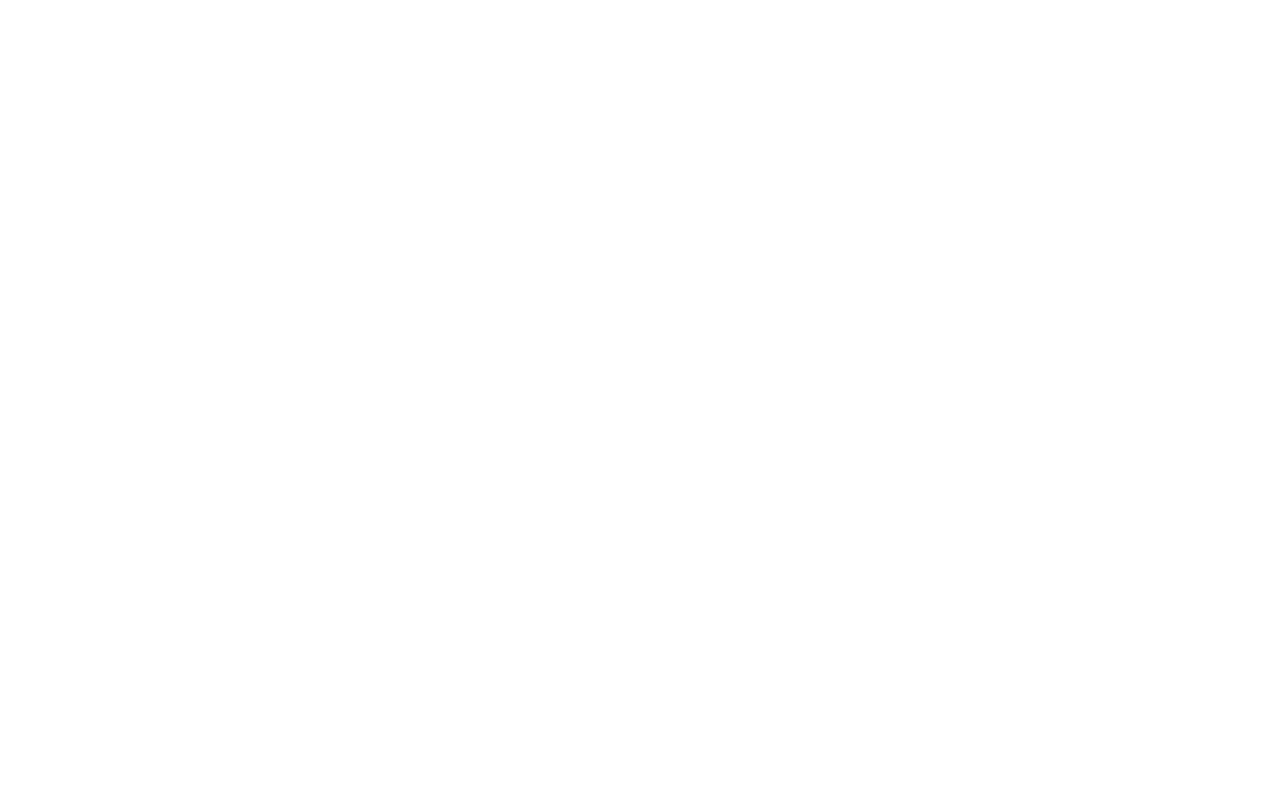
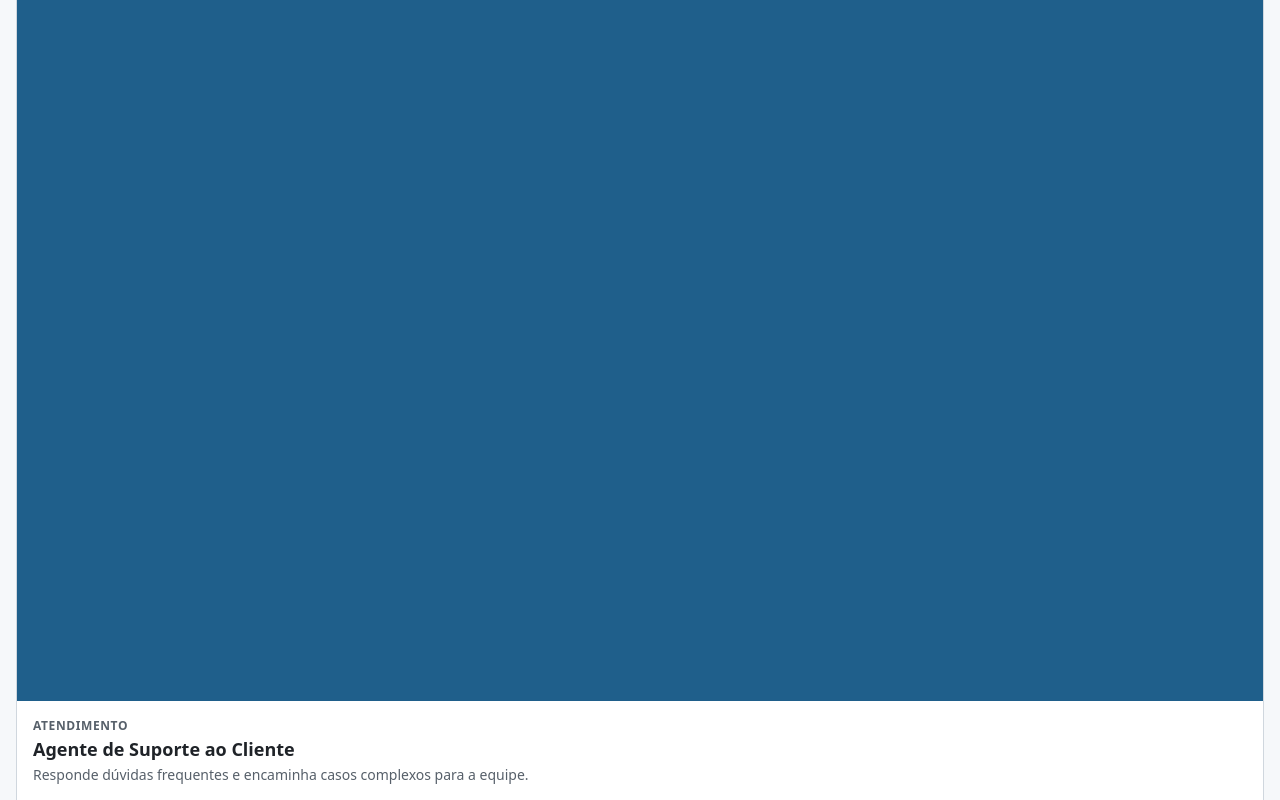
Before and after one commit to alvesblucas/vitrine-produtos-responsiva, a React (Vite) app: page / in a window 1280 px wide. Shown: the part 300-1100 px from the top of the page. Before the commit the page ends 800 px from the top, so only its background shows below. Built offline with nearby package versions, Linux system fonts and the light colour scheme.

Commit message:
adiciona card de agente

```diff
--- a/index.html
+++ b/index.html
@@ -4,7 +4,7 @@
     <meta charset="UTF-8" />
     <link rel="icon" type="image/svg+xml" href="/favicon.svg" />
     <meta name="viewport" content="width=device-width, initial-scale=1.0" />
-    <title>Loja Exemplo — Vitrine de produtos</title>
+    <title>Agentes Exemplo — Vitrine de agentes de IA</title>
   </head>
   <body>
     <div id="root"></div>
--- a/src/App.jsx
+++ b/src/App.jsx
@@ -1,7 +1,18 @@
+import agents from './data/agents.json'
+import ProductCard from './components/ProductCard/ProductCard.jsx'
+
 function App() {
   return (
     <main className="app">
-      <h1 className="app__title">Loja Exemplo</h1>
+      <h1 className="app__title">Agentes Exemplo</h1>
+
+      <ul className="app__list">
+        {agents.map((agent) => (
+          <li key={agent.id} className="app__item">
+            <ProductCard agent={agent} />
+          </li>
+        ))}
+      </ul>
     </main>
   )
 }
--- /dev/null
+++ b/src/components/ProductCard/ProductCard.css
@@ -0,0 +1,61 @@
+.product-card {
+  display: flex;
+  flex-direction: column;
+  height: 100%;
+  border: 1px solid var(--color-border);
+  border-radius: var(--radius);
+  background: var(--color-surface);
+  overflow: hidden;
+}
+
+/* aspect-ratio reserva o espaço da imagem e evita o layout "pular". */
+.product-card__image {
+  aspect-ratio: 4 / 3;
+}
+
+.product-card__body {
+  display: flex;
+  flex-direction: column;
+  gap: 0.25rem;
+  padding: 1rem;
+}
+
+.product-card__category {
+  margin: 0;
+  font-size: 0.75rem;
+  font-weight: 600;
+  text-transform: uppercase;
+  letter-spacing: 0.05em;
+  color: var(--color-text-muted);
+}
+
+.product-card__name {
+  margin: 0;
+  font-size: 1.125rem;
+  line-height: 1.3;
+}
+
+.product-card__specialty {
+  margin: 0 0 0.75rem;
+  font-size: 0.875rem;
+  line-height: 1.4;
+  color: var(--color-text-muted);
+}
+
+.product-card__license {
+  margin: 0;
+  font-size: 0.75rem;
+  color: var(--color-text-muted);
+}
+
+.product-card__price {
+  margin: 0;
+  font-size: 1.5rem;
+  font-weight: 700;
+}
+
+.product-card__installments {
+  margin: 0;
+  font-size: 0.875rem;
+  color: var(--color-text-muted);
+}
--- /dev/null
+++ b/src/components/ProductCard/ProductCard.jsx
@@ -0,0 +1,31 @@
+import { formatPrice, getInstallmentInCents, INSTALLMENTS } from '../../utils/formatPrice.js'
+import './ProductCard.css'
+
+function ProductCard({ agent }) {
+  const { name, category, specialty, priceInCents, color } = agent
+
+  return (
+    <article className="product-card">
+      <div
+        className="product-card__image"
+        style={{ backgroundColor: color }}
+        role="img"
+        aria-label={`Imagem ilustrativa: ${name}`}
+      />
+
+      <div className="product-card__body">
+        <p className="product-card__category">{category}</p>
+        <h2 className="product-card__name">{name}</h2>
+        <p className="product-card__specialty">{specialty}</p>
+
+        <p className="product-card__license">Licença anual</p>
+        <p className="product-card__price">{formatPrice(priceInCents)}</p>
+        <p className="product-card__installments">
+          em até {INSTALLMENTS}x de {formatPrice(getInstallmentInCents(priceInCents))} sem juros
+        </p>
+      </div>
+    </article>
+  )
+}
+
+export default ProductCard
--- a/src/index.css
+++ b/src/index.css
@@ -1,6 +1,10 @@
 :root {
   --color-text: #1f2328;
-  --color-bg: #ffffff;
+  --color-text-muted: #57606a;
+  --color-bg: #f6f8fa;
+  --color-surface: #ffffff;
+  --color-border: #d0d7de;
+  --radius: 0.75rem;
   --font-base: system-ui, 'Segoe UI', Roboto, sans-serif;
 
   font-family: var(--font-base);
@@ -23,6 +27,15 @@
 }
 
 .app__title {
-  margin: 0;
+  margin: 0 0 1rem;
   font-size: 1.5rem;
 }
+
+.app__list {
+  display: flex;
+  flex-direction: column;
+  gap: 1rem;
+  margin: 0;
+  padding: 0;
+  list-style: none;
+}
```
